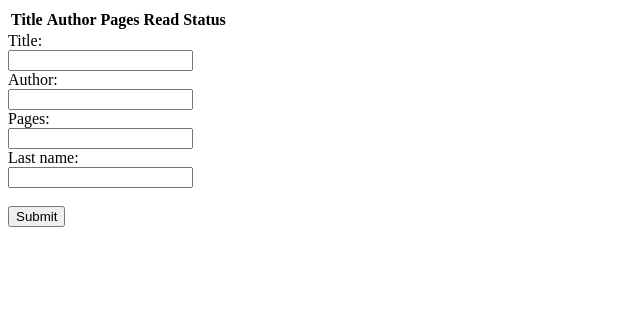
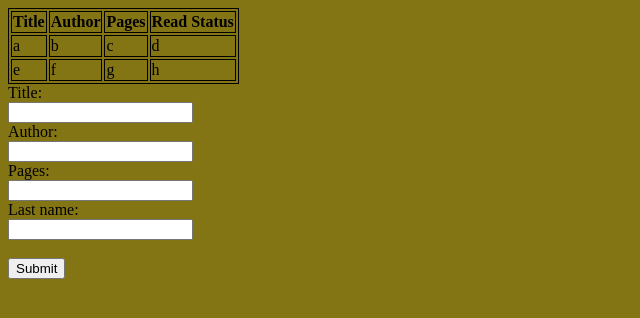
Before and after one commit to HardoModo/Odin-Project-Library, a plain HTML site: page index.html in a window 1280 px wide. Shown: the whole page, without its empty margins (0-640 px from the left). Drawn offline with Linux system fonts and the light colour scheme.

Commit message:
Add librarian functions

```diff
--- a/index.html
+++ b/index.html
@@ -9,12 +9,18 @@
 </head>
 <body>
     <table>
+        <thead>
             <tr>
                 <th>Title</th>
                 <th>Author</th>
                 <th>Pages</th>
                 <th>Read Status</th>
             </tr>
+        </thead>
+
+        <tbody id="bookshelf">
+
+        </tbody>
     </table>
 
     <form>
--- a/library.js
+++ b/library.js
@@ -1,4 +1,4 @@
-const myLibrary = []
+const myLibrary = [] // Consider turning this into a private array inside library
 
 function createBook (title, author, pages, readStatus) {
     const info = title + " by " + author + ", " + pages + " pages, " + readStatus;
@@ -7,18 +7,41 @@ function createBook (title, author, pages, readStatus) {
 }
 
 const librarian = (function () {
-    const addBooktoLibrary = (book) =>
+    // const myLibrary = []
+
+    const addBooktoLibrary = (title, author, pages, readStatus) =>
+        {const book = createBook (title, author, pages, readStatus)
         myLibrary.push(book)
+        librarian.updateBookshelf()
+        if (! book) {
+
+        }
+    }
 
     const removeBookFromLibrary = (book) =>
-        // myLibrary.findIndex(book)
-        myLibrary.splice(myLibrary.findIndex(book), 1)
+        {const index = myLibrary.findIndex(book)
+        myLibrary.splice(index, 1)
+        librarian.updateBookshelf()
+    }
 
-    // const updateLibrary = () =>
-        // var table = "test"
+    const updateBookshelf = () =>
+        {
+        const table = document.getElementById("bookshelf")
+        table.innerHTML="";
+        var tr="";
+        myLibrary.forEach(book=>{
+            tr+='<tr>';
+            tr+='<td>'+book.title+'</td>'+'<td>'+book.author+'</td>'+'<td>'+book.pages+'</td>'+'<td>'+book.readStatus+'</td>'
+            tr+='</tr>'
+        })
+        table.innerHTML+=tr;
+    }
 
 
-    return { addBooktoLibrary, removeBookFromLibrary }
+    return { addBooktoLibrary, removeBookFromLibrary, updateBookshelf }
 })();
 
-const book = createBook (title, author, pages, readStatus)
+librarian.addBooktoLibrary("a", "b", "c", "d")
+librarian.addBooktoLibrary("e", "f", "g", "h")
+
+console.log(myLibrary)
--- a/styles.css
+++ b/styles.css
@@ -0,0 +1,9 @@
+body {
+    /* background-image: url("images/anna-hunko-ajE5goOGzZc-unsplash.jpg");
+    background-size: 100% auto; */
+    background: rgb(132, 117, 20);
+}
+
+table, th, td {
+    border: 1px solid black;
+}
```
Also changed, not shown: 1 other file. Lines whose indentation alone changed are shown as unchanged.
